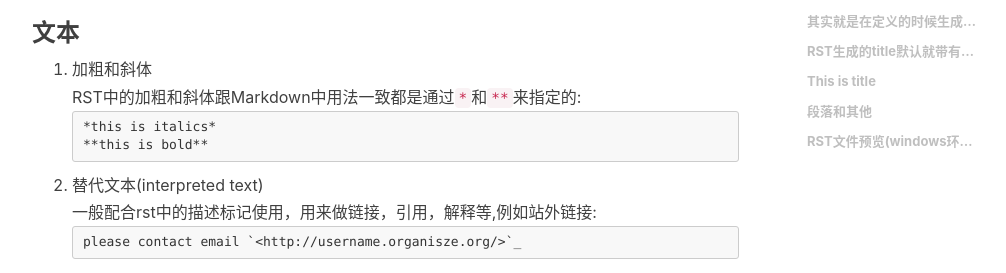
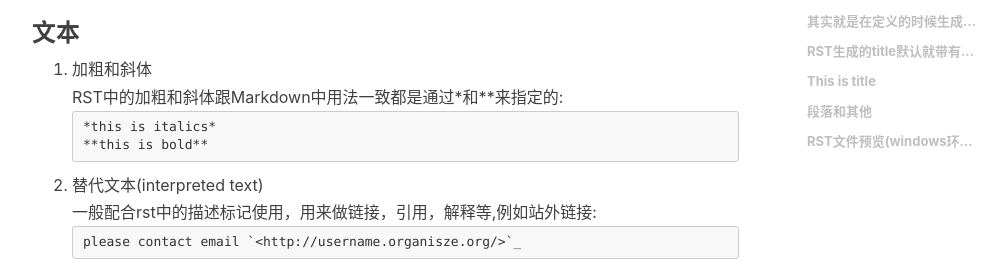
Before and after one commit to TommyLike/tommylike.github.io, a Jekyll site: the page built from _posts/2016-8-22-RST.markdown, in a window 1280 px wide and 900 px high, scrolled down 771 px. Shown: the part 173-446 px from the top of the window, without its empty margins (233-1239 px from the left). Built offline with Jekyll 4.4.1, drawn with Linux system fonts in a browser that asks for light colours; nearby versions of some CDN libraries; comment, search, counter and statistics services are not loaded.

````diff
--- a/_posts/2016-8-22-RST.markdown
+++ b/_posts/2016-8-22-RST.markdown
@@ -25,7 +25,7 @@ reStructuredText通常简称为RST,ReST,reST,是Python里面最为常见的文
 ### 文本
 
 1. 加粗和斜体
-RST中的加粗和斜体跟Markdown中用法一致都是通过`*`和`**`来指定的:
+RST中的加粗和斜体跟Markdown中用法一致都是通过\*和\*\*来指定的:
 ```rst
 *this is italics*
 **this is bold**
````
